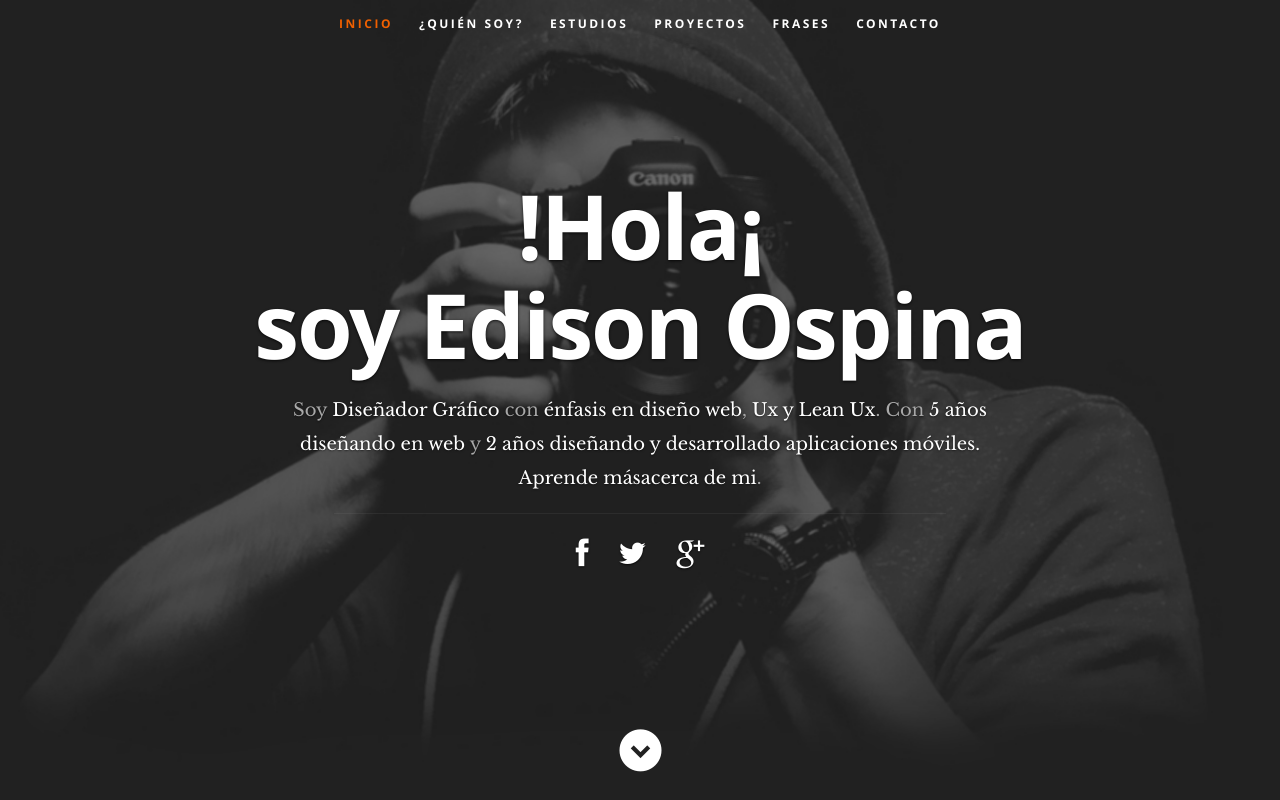
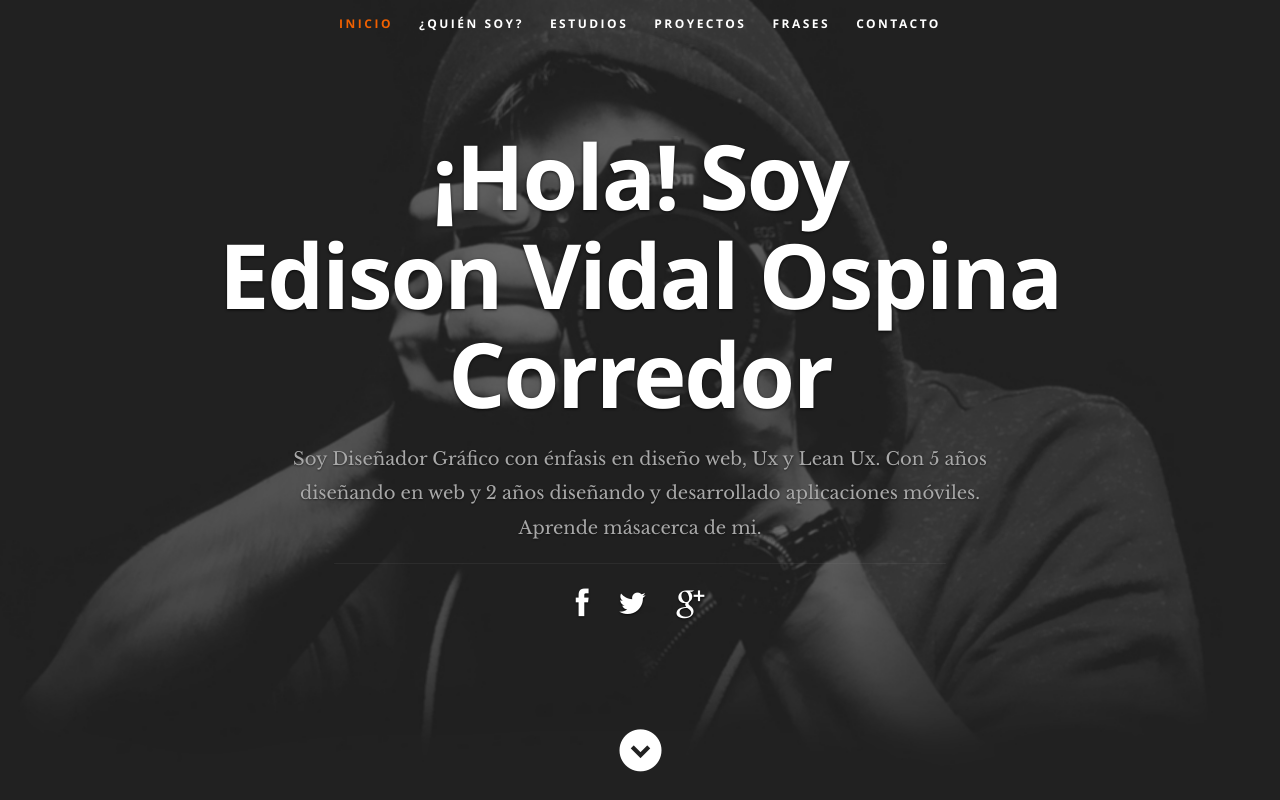
Before and after one commit to edisonv16/edisonv16, a React (Vite) app in the folder edison/: page / in a window 1280 px wide. Shown: the top 800 px of the page. Built offline with nearby package versions, Linux system fonts and the light colour scheme.

Commit message:
Info
Info

```diff
--- a/edison/index.html
+++ b/edison/index.html
@@ -4,7 +4,7 @@
     <meta charset="UTF-8" />
     <link rel="icon" type="image/svg+xml" href="/vite.svg" />
     <meta name="viewport" content="width=device-width, initial-scale=1.0" />
-    <title>Vite + React</title>
+    <title>CV EDISON OPSINA</title>
   </head>
   <body>
     <div id="root"></div>
--- a/edison/src/App.jsx
+++ b/edison/src/App.jsx
@@ -1,5 +1,3 @@
-import { useState } from 'react'
-import reactLogo from './assets/react.svg'
 import './App.css'
 import './assets/style/default.css'
 import './assets/style/layout.css'
@@ -18,8 +16,6 @@ import Contact from './components/contact/Contact'
 import Footer from './components/footer/Footer'
 
 function App() {
-  const [count, setCount] = useState(0)
-
   return (
     <div className="App">
       <Header />
--- a/edison/src/components/header/Portada.jsx
+++ b/edison/src/components/header/Portada.jsx
@@ -1,13 +1,17 @@
+import Info from '../../data/Info.jsx';
+import { useState } from 'react';
+
 const Portada = () => {
+    const [info, setInfo] = useState(Info);
+    const { profile } = info;
+    const { name, tel, email, wellcomome, profileProfession, habilidades } = profile;
+
     return (
     <>
         <div className="row banner">
             <div className="banner-text">
-                <h1 className="responsive-headline">!Hola¡<br/> soy  Edison Ospina</h1>
-                <h3>Soy<span> Diseñador Gráfico</span> con <span>énfasis en
-                    diseño web</span>, <span>Ux y Lean Ux</span>. Con <span>5 años diseñando en web</span> y <span>2 años diseñando y desarrollado aplicaciones móviles.</span><br/>
-                        <a className="smoothscroll" href="#about"> Aprende más</a>
-                        <a className="smoothscroll" href="#about">acerca de mi</a>.</h3>
+                <h1 className="responsive-headline">¡Hola! Soy <br/>{name}</h1>
+                <h3>{wellcomome}</h3>
                 <hr />
                 <ul className="social">
                     <li><a href="https://www.facebook.com/edison.ospina.940" target="_blank"><i className="fa fa-facebook"></i></a></li>
--- /dev/null
+++ b/edison/src/data/Info.jsx
@@ -0,0 +1,12 @@
+const Info = {
+    profile:{
+        name: 'Edison Vidal Ospina Corredor',
+        tel: '3185735382',
+        email: 'edisonv16@gmail.com',
+        wellcomome: 'Soy Diseñador Gráfico con énfasis en diseño web, Ux y Lean Ux. Con 5 años diseñando en web y 2 años diseñando y desarrollado aplicaciones móviles. Aprende másacerca de mi.',
+        profileProfession: 'Profesional en diseño web resposive desing, diseños webfluidos, diseñador front end web y mobile en Android y IOS, trabajo con metodologías Lean y Scrum, diseño en INTERFACES UX e INTERFACES MÓVILES, manejo buenas practicas de la W3C, diseños gráfico en software, sistema de versionamiento en Git, diseños digitales, artes gráficas, editorial, identidad corporativa, retoques digitales en fotos, animación 2D y diseño de piezas publicitarias.',
+        habilidades: 'Tengo interés de adquirir más habilidades en lo laboral y en lo personal, me destaco diseñador y desarrollador móvil y web en front end, he trabajado en los siguientes lenguajes, frameworks y estándares de diseño. HTML, HTML5 (Avanzando), bootstrap, foundation, Svg, animaciones con Css, Css3, Preprocesadores css (Less, Sass y Stylus) Acccion Scrip2, Javascript, Jquery, Jquery UI, aplicaciones no nativas (JQuery Movile, Phonegap phone.js, ionic(Básico) y Xamarin; implementado o desarrollando diseños), aplicaciones nativas (xml ANDROID STUDIO, StoryBoard aplicaciones IOS XCODE, implementado o desarrollando interfaz móvil), CMS (Drupal y wordpress), php(Básico) Bases de datos MySql(Básico) con PhpMyAdmin, subida de archivos ftp y no menos importante Github. Diseño mockups, wireframes, diseños web y móviles (Diseños en Android con Material Design y diseños iOS 7, y diseños a la medida), artes finales y prototipos móviles y web. Trabajo con Illustrator, Photoshop, Fireworks, InDesign y sketch. Buenas prácticas de usabilidad, Diseño de Interfaces (UI), experiencia de usuario (UX) y diseño de Interacción (IxD). Más de 20 proyectos web y más de 8 aplicaciones móviles, 6 ediciones editoriales de la revista la nota económica'
+    }
+};
+
+export default Info;
```
Also changed, not shown: 1 other file (tests, documents, lock files or other folders).
